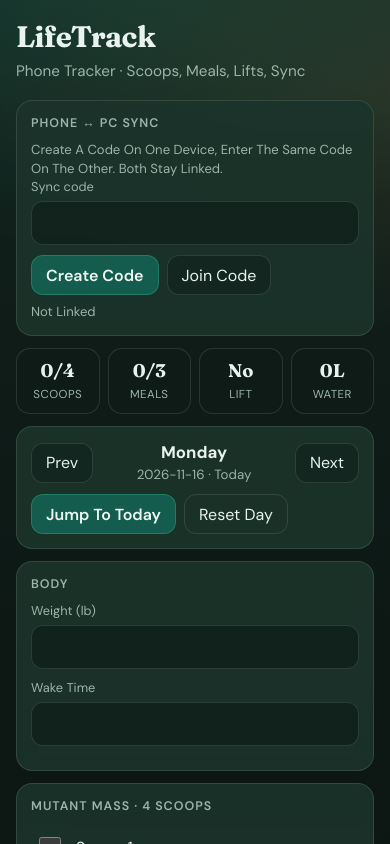
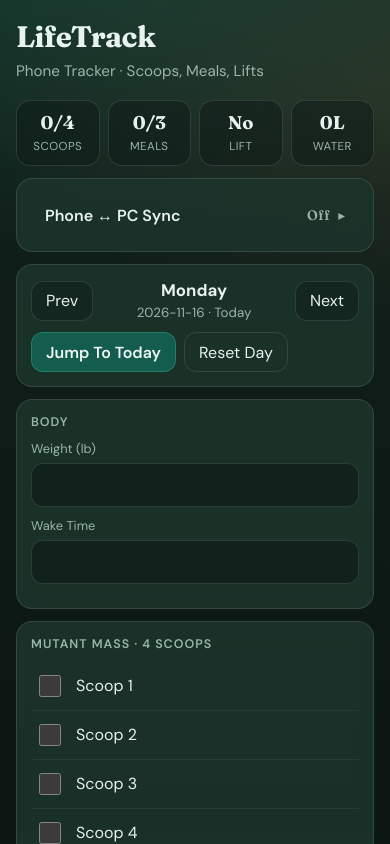
Before and after one commit to nicholasmyung-a11y/lifetrack, a React (Vite) app: page / in a window 390 px wide. Shown: the top 844 px of the page. Built offline with nearby package versions, Linux system fonts and the light colour scheme.

Commit message:
Collapse Phone/PC Sync into compact closed-by-default row

```diff
--- a/src/App.tsx
+++ b/src/App.tsx
@@ -46,6 +46,7 @@ export default function App() {
   const [syncStatus, setSyncStatus] = useState('Not Linked')
   const [syncBusy, setSyncBusy] = useState(false)
   const [openTip, setOpenTip] = useState<string | null>(COACH_TIPS[0]?.id ?? null)
+  const [syncOpen, setSyncOpen] = useState(false)
   const updatedAtRef = useRef(loadLocalUpdatedAt())
   const skipNextPush = useRef(false)
 
@@ -233,57 +234,9 @@ export default function App() {
         <header className="brand">
           <h1>LifeTrack</h1>
           <p>
-            {isPc ? 'PC Dashboard' : 'Phone Tracker'} · Scoops, Meals, Lifts, Sync
+            {isPc ? 'PC Dashboard' : 'Phone Tracker'} · Scoops, Meals, Lifts
           </p>
         </header>
-
-        <section className="card sync-card">
-          <h2>Phone ↔ PC Sync</h2>
-          <p className="hint" style={{ marginTop: 0 }}>
-            Create A Code On One Device, Enter The Same Code On The Other. Both Stay Linked.
-          </p>
-          <div className="field">
-            <label htmlFor="sync">Sync code</label>
-            <input
-              id="sync"
-              value={syncInput}
-              onChange={(e) => setSyncInput(e.target.value.toUpperCase())}
-              autoCapitalize="characters"
-            />
-          </div>
-          <div className="row">
-            {!syncCode ? (
-              <>
-                <button className="btn primary" type="button" onClick={createSync}>
-                  Create Code
-                </button>
-                <button className="btn" type="button" onClick={joinSync}>
-                  Join Code
-                </button>
-              </>
-            ) : (
-              <>
-                <button
-                  className="btn primary"
-                  type="button"
-                  disabled={syncBusy}
-                  onClick={() => void refreshFromCloud()}
-                >
-                  Sync Now
-                </button>
-                <button className="btn ghost" type="button" onClick={unlinkSync}>
-                  Unlink
-                </button>
-              </>
-            )}
-          </div>
-          <p className="hint">{titleCaseWords(syncStatus)}</p>
-          {syncCode ? (
-            <p className="sync-code-display">
-              Linked: <strong>{syncCode}</strong>
-            </p>
-          ) : null}
-        </section>
 
         {installEvent ? (
           <div className="install">
@@ -327,6 +280,63 @@ export default function App() {
             <span>Water</span>
           </div>
         </div>
+
+        <section className={`card sync-card ${syncOpen ? 'open' : 'collapsed'}`}>
+          <button
+            type="button"
+            className="sync-toggle"
+            onClick={() => setSyncOpen((v) => !v)}
+            aria-expanded={syncOpen}
+          >
+            <span>Phone ↔ PC Sync</span>
+            <span className="sync-toggle-meta">
+              {syncCode ? syncCode : 'Off'}
+              <span className="sync-chevron" aria-hidden>
+                {syncOpen ? '▾' : '▸'}
+              </span>
+            </span>
+          </button>
+          {syncOpen ? (
+            <div className="sync-body">
+              <div className="field">
+                <label htmlFor="sync">Sync Code</label>
+                <input
+                  id="sync"
+                  value={syncInput}
+                  onChange={(e) => setSyncInput(e.target.value.toUpperCase())}
+                  autoCapitalize="characters"
+                />
+              </div>
+              <div className="row">
+                {!syncCode ? (
+                  <>
+                    <button className="btn primary" type="button" onClick={createSync}>
+                      Create Code
+                    </button>
+                    <button className="btn" type="button" onClick={joinSync}>
+                      Join Code
+                    </button>
+                  </>
+                ) : (
+                  <>
+                    <button
+                      className="btn primary"
+                      type="button"
+                      disabled={syncBusy}
+                      onClick={() => void refreshFromCloud()}
+                    >
+                      Sync Now
+                    </button>
+                    <button className="btn ghost" type="button" onClick={unlinkSync}>
+                      Unlink
+                    </button>
+                  </>
+                )}
+              </div>
+              <p className="hint">{titleCaseWords(syncStatus)}</p>
+            </div>
+          ) : null}
+        </section>
       </aside>
 
       <main className="app">
--- a/src/index.css
+++ b/src/index.css
@@ -78,14 +78,47 @@ button {
   gap: 0;
 }
 
-.sync-code-display {
-  margin: 8px 0 0;
-  font-size: 0.95rem;
+.sync-card {
+  padding: 0;
+  overflow: hidden;
 }
 
-.sync-code-display strong {
+.sync-card.collapsed {
+  margin-bottom: 12px;
+}
+
+.sync-toggle {
+  width: 100%;
+  display: flex;
+  align-items: center;
+  justify-content: space-between;
+  gap: 10px;
+  min-height: 44px;
+  padding: 10px 14px;
+  text-align: left;
+  font-weight: 600;
+}
+
+.sync-toggle-meta {
+  display: inline-flex;
+  align-items: center;
+  gap: 8px;
+  color: var(--muted);
+  font-size: 0.85rem;
+  font-weight: 500;
   font-family: var(--display);
-  letter-spacing: 0.08em;
+  letter-spacing: 0.04em;
+}
+
+.sync-chevron {
+  font-family: var(--font);
+  letter-spacing: 0;
+}
+
+.sync-body {
+  padding: 0 14px 14px;
+  border-top: 1px solid var(--stroke);
+  padding-top: 12px;
 }
 
 @media (min-width: 900px) {
```
